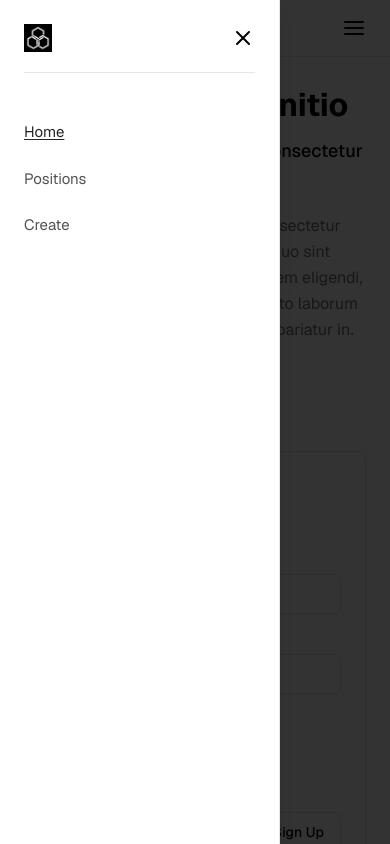
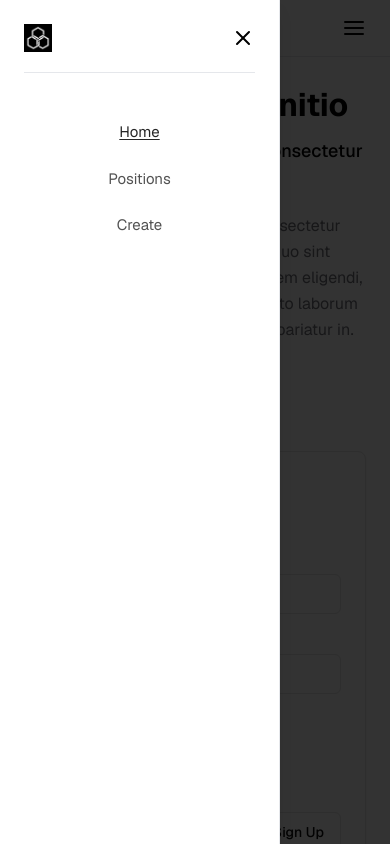
Before and after one commit to Abdellah-Idrissi/agnitio, a Next.js app: page / in a window 390 px wide. Both pictures are taken after a click on the button 354 px from the left and 28 px from the top of the page. Shown: the top 844 px of the page. Built offline with nearby package versions, Linux system fonts and the light colour scheme.

Commit message:
Close Menu on Link click

```diff
--- a/src/components/headerComps/MenuSheet.tsx
+++ b/src/components/headerComps/MenuSheet.tsx
@@ -1,3 +1,5 @@
+'use client'
+
 import {
   Sheet,
   SheetClose,
@@ -8,12 +10,16 @@ import { AlignJustify, X } from "lucide-react";
 import Image from "next/image";
 import logo from "../../../public/logo.png";
 import { links } from "./Header";
+import { useState } from "react";
 import NavigationLink from "./NavigationLink";
 
 
 export default function MenuSheet() {
+
+  const [open, setOpen] = useState(false)
+
   return (
-    <Sheet>
+    <Sheet open={open} onOpenChange={setOpen}>
       <SheetTrigger className="md:hidden">
         <AlignJustify />
       </SheetTrigger>
@@ -32,9 +38,9 @@ export default function MenuSheet() {
           </SheetClose>
         </div>
 
-        <div className="mt-12  flex flex-col gap-y-6 justify-center  ">
+        <div className="mt-12  flex flex-col gap-y-6 justify-center text-center  ">
           {links.map((link) => (
-            <NavigationLink key={link} link={link} />
+            <NavigationLink key={link} link={link} setOpen={setOpen} />
           ))}
         </div>
       </SheetContent>
--- a/src/components/headerComps/NavigationLink.tsx
+++ b/src/components/headerComps/NavigationLink.tsx
@@ -2,12 +2,22 @@
 
 import Link from "next/link";
 import { usePathname } from "next/navigation";
+import { Dispatch, SetStateAction } from "react";
 
-export default function NavigationLink({link}: {link:string}) {
+type propsType = {
+  link:string
+  setOpen?:Dispatch<SetStateAction<boolean>>
+}
+
+export default function NavigationLink({link,setOpen}: propsType) {
   const pathname = usePathname()
 
+  const closeMenu = ()=> {
+    setOpen && setOpen(false)
+  }
+
   return (
-    <Link href={`/${link !== 'Home' ? link.toLowerCase() : ''}`} key={link} className={` text-[15px] hover:text-neutral-800 hover:underline underline-offset-2
+    <Link href={`/${link !== 'Home' ? link.toLowerCase() : ''}`} onClick={closeMenu} key={link} className={` text-[15px] hover:text-neutral-800 hover:underline underline-offset-2
 
     ${ (pathname.includes(link.toLowerCase()) || (pathname === '/' && link === 'Home')) ? 'text-neutral-800 underline' : 'text-neutral-600' }
 
```
